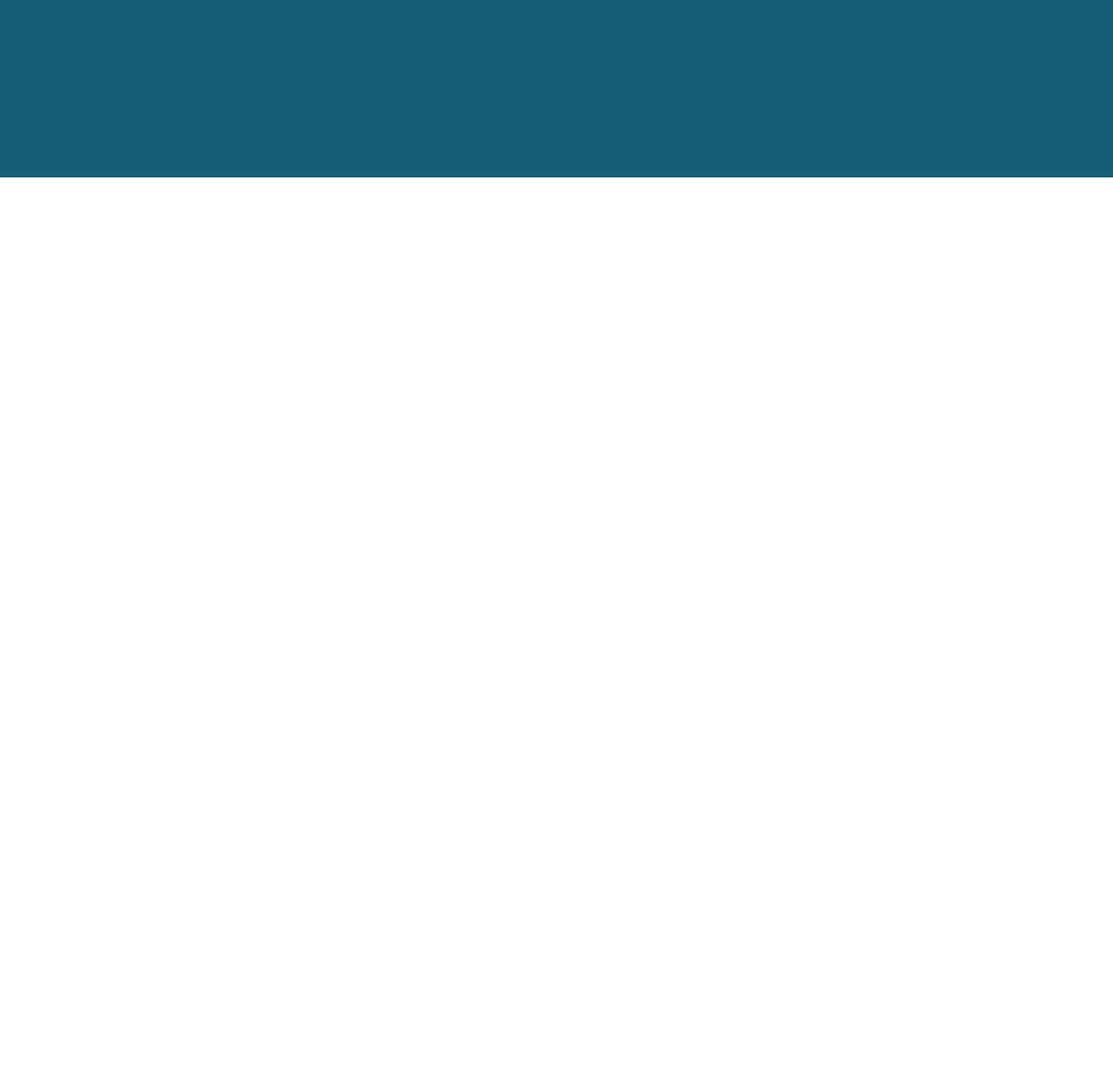
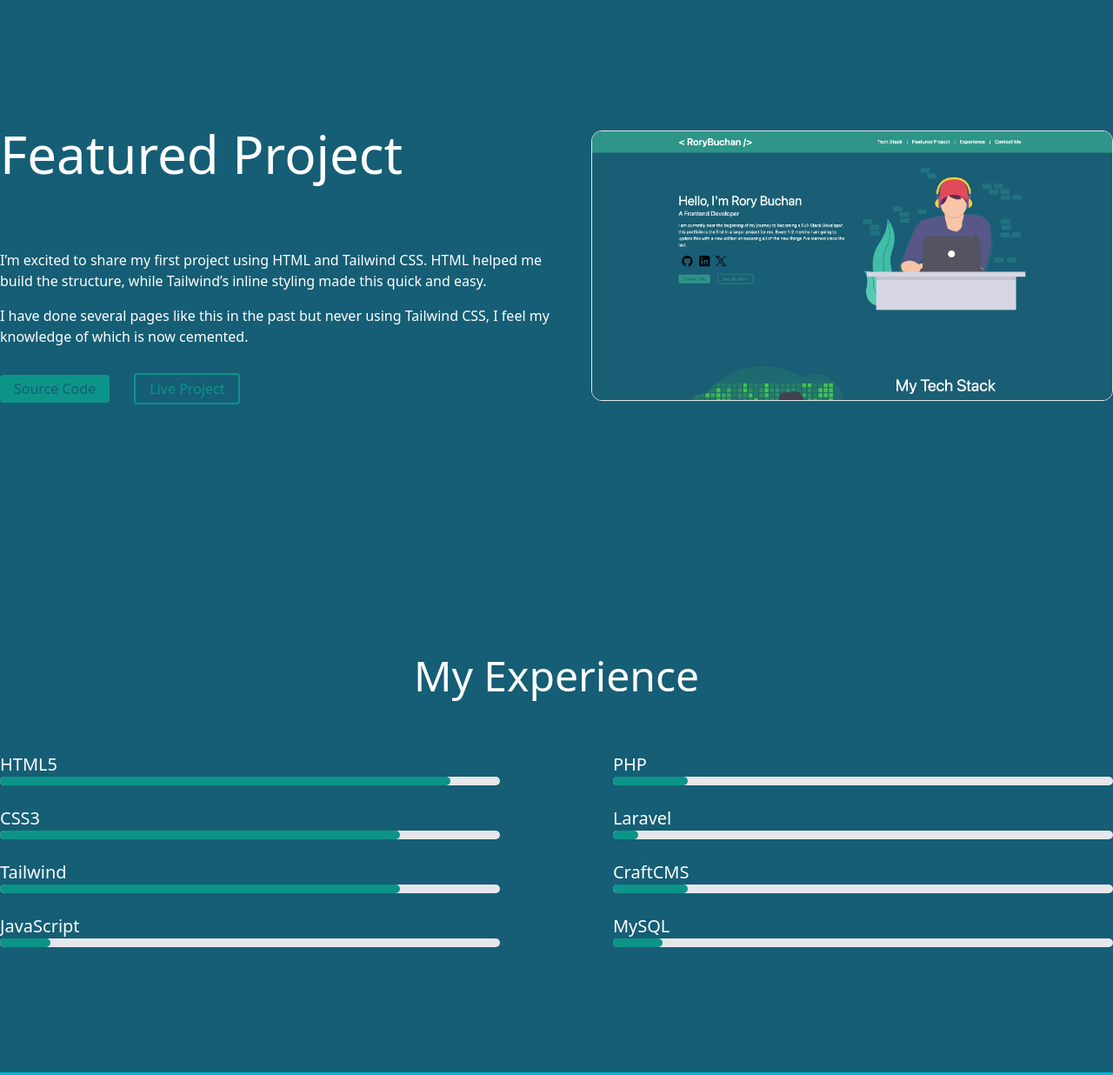
Before and after one commit to roryb18/PortfolioV1, a website: page dist/index.html in a window 1280 px wide. Shown: the part 1368-2604 px from the top of the page at 87% size. Before the commit the page ends 1572 px from the top, so only its background shows below. Drawn offline with Linux system fonts and the light colour scheme.

Commit message:
finished My Experience section

```diff
--- a/dist/index.html
+++ b/dist/index.html
@@ -8,7 +8,7 @@
 </head>
 
 <body>
-    <header class="bg-teal-600 ">
+    <header class="bg-teal-600">
         <div class="max-w-7xl mx-auto flex justify-between h-20 items-center ">
             <a href="" class="text-4xl font-semibold text-white">< RoryBuchan /></h1>
             <div class="flex items-center text-white">
@@ -35,18 +35,22 @@
                     </div>
                     <div id="Links" class="flex items-center pb-4">
                         <a href="https://github.com/roryb18" target="_blank">
-                            <img src="/images/github.png" alt="GitHub Logo" class="w-16 mr-2">
+                            <img src="/images/github.png" alt="GitHub Logo" class="w-16 mr-3">
                         </a>
                         <a href="https://www.linkedin.com/in/rory-buchan-b0b808322/" target="_blank">
-                            <img src="/images/linkedin.png" alt="Linkedin Logo" class="w-12 mr-4">
+                            <img src="/images/linkedin.png" alt="Linkedin Logo" class="w-12 mr-6">
                         </a>
                         <a href="https://x.com/RoryBuchan7" target="_blank">
                             <img src="/images/twitter.png" alt="X Logo" class="w-10">
                         </a>
                     </div>
                     <div id="buttons">
-                        <button class="bg-teal-600 text-cyan-800 rounded px-4 py-1 mr-3">Contact Me</button>
-                        <button class="border-2 border-teal-600 text-teal-600 rounded px-4 py-1 ml-3">See My Work</button>
+                        <a href="">
+                            <button class="bg-teal-600 text-cyan-800 rounded px-4 py-1 mr-3">Contact Me</button>
+                        </a>
+                        <a href="">
+                            <button class="border-2 border-teal-600 text-teal-600 rounded px-4 py-1 ml-3">See My Work</button>
+                        </a>
                     </div>
                 </div>
                 <img src="/images/coder.svg" alt="" width="600" class="ml-14">
@@ -54,9 +58,9 @@
         </div>
     </section>
 
-    <section>
-        <div class="bg-cyan-800 h-screen">
-            <div class="max-w-7xl mx-auto flex">
+    <section id="TechStack">
+        <div class="bg-cyan-800">
+            <div class="max-w-7xl mx-auto flex pt-14 pb-28">
                 <img src="/images/coder2.svg" alt="" width="650" class="py-10 mr-10">
                 <div class="text-white">
                     <h2 class="text-6xl py-20 text-center">My Tech Stack</h2>
@@ -79,6 +83,89 @@
         </div>
     </section>
 
+    <section id="FeaturedProject">
+        <div class="bg-cyan-800">
+            <div class="max-w-7xl mx-auto flex items-center pt-36 pb-36">
+                <div class="text-white">
+                    <h1 class="text-6xl pb-20">Featured Project</h1>
+                    <p class="pb-4">I’m excited to share my first project using HTML and Tailwind CSS. HTML helped me build the structure, while Tailwind’s inline styling made this quick and easy.</p>
+                    <p>I have done several pages like this in the past but never using Tailwind CSS, I feel my knowledge of which is now cemented.</p>
 
+                    <a href="https://github.com/roryb18/PortfolioV1" target="_blank">
+                        <button class="bg-teal-600 text-cyan-800 rounded px-4 py-1 mr-3 mt-8">Source Code</button>
+                    </a>
+                    <a href="" target="_blank">
+                        <button class="border-2 border-teal-600 text-teal-600 rounded px-4 py-1 ml-3">Live Project</button>
+                    </a>
+                </div>
+                <img src="/images/ProjectSS.jpg" alt="" width="600" class="rounded-xl ml-10 border">
+            </div>
+        </div>
+    </section>
+
+    <section id="My Experience">
+        <div class="bg-cyan-800 pb-20">
+            <h1 class="text-5xl text-center text-white pt-36">My Experience</h1>
+                <div class="max-w-7xl mx-auto">
+                    <div id="progressBarNames" class="flex justify-between space-x-16 text-white">
+                        <div class="w-1/2 py-16">
+                            <h3 class="text-xl">HTML5
+                                <div class="w-full bg-gray-200 rounded-full h-2.5 dark:bg-gray-700">
+                                    <div class="bg-teal-600 h-2.5 rounded-full" style="width: 90%"></div>
+                                </div>
+                            </h3>
+                            <h3 class="text-xl pt-6">CSS3
+                                <div class="w-full bg-gray-200 rounded-full h-2.5 dark:bg-gray-700">
+                                    <div class="bg-teal-600 h-2.5 rounded-full" style="width: 80%"></div>
+                                </div>
+                            </h3>
+                            <h3 class="text-xl pt-6">Tailwind
+                                <div class="w-full bg-gray-200 rounded-full h-2.5 dark:bg-gray-700">
+                                    <div class="bg-teal-600 h-2.5 rounded-full" style="width: 80%"></div>
+                                </div>
+                            </h3>
+                            <h3 class="text-xl pt-6">JavaScript
+                                <div class="w-full bg-gray-200 rounded-full h-2.5 dark:bg-gray-700">
+                                    <div class="bg-teal-600 h-2.5 rounded-full" style="width: 10%"></div>
+                                </div>
+                            </h3>
+                        </div>
+
+                        <div class="h-full w-0.5 bg-white"></div>
+
+                        <div class="w-1/2 py-16">
+                            <h3 class="text-xl">PHP
+                                <div class="w-full bg-gray-200 rounded-full h-2.5 dark:bg-gray-700">
+                                    <div class="bg-teal-600 h-2.5 rounded-full" style="width: 15%"></div>
+                                </div>
+                            </h3>
+                            <h3 class="text-xl pt-6">Laravel
+                                <div class="w-full bg-gray-200 rounded-full h-2.5 dark:bg-gray-700">
+                                    <div class="bg-teal-600 h-2.5 rounded-full" style="width: 5%"></div>
+                                </div>
+                            </h3>
+                            <h3 class="text-xl pt-6">CraftCMS
+                                <div class="w-full bg-gray-200 rounded-full h-2.5 dark:bg-gray-700">
+                                    <div class="bg-teal-600 h-2.5 rounded-full" style="width: 15%"></div>
+                                </div>
+                            </h3>
+                            <h3 class="text-xl pt-6">MySQL
+                                <div class="w-full bg-gray-200 rounded-full h-2.5 dark:bg-gray-700">
+                                    <div class="bg-teal-600 h-2.5 rounded-full" style="width: 10%"></div>
+                                </div>
+                            </h3>
+                        </div>
+                    </div>
+                </div>
+        </div>
+    </section>
+
+    <footer>
+        <div class="bg-cyan-500 h-screen">
+            <div>
+
+            </div>
+        </div>
+    </footer>
 </body>
 </html>
```
Also changed, not shown: dist/output.css, images/ProjectSS.jpg (added).
